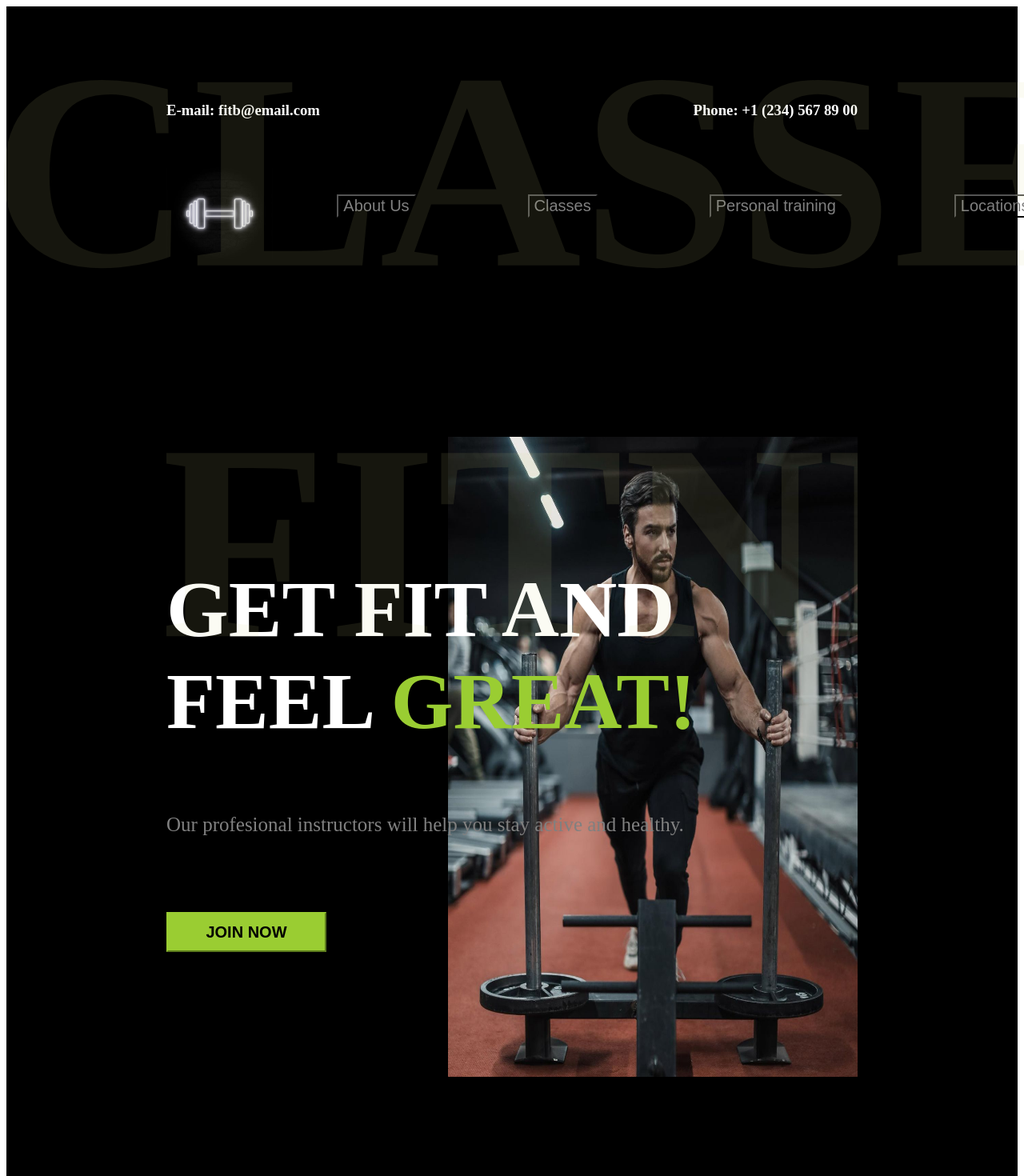
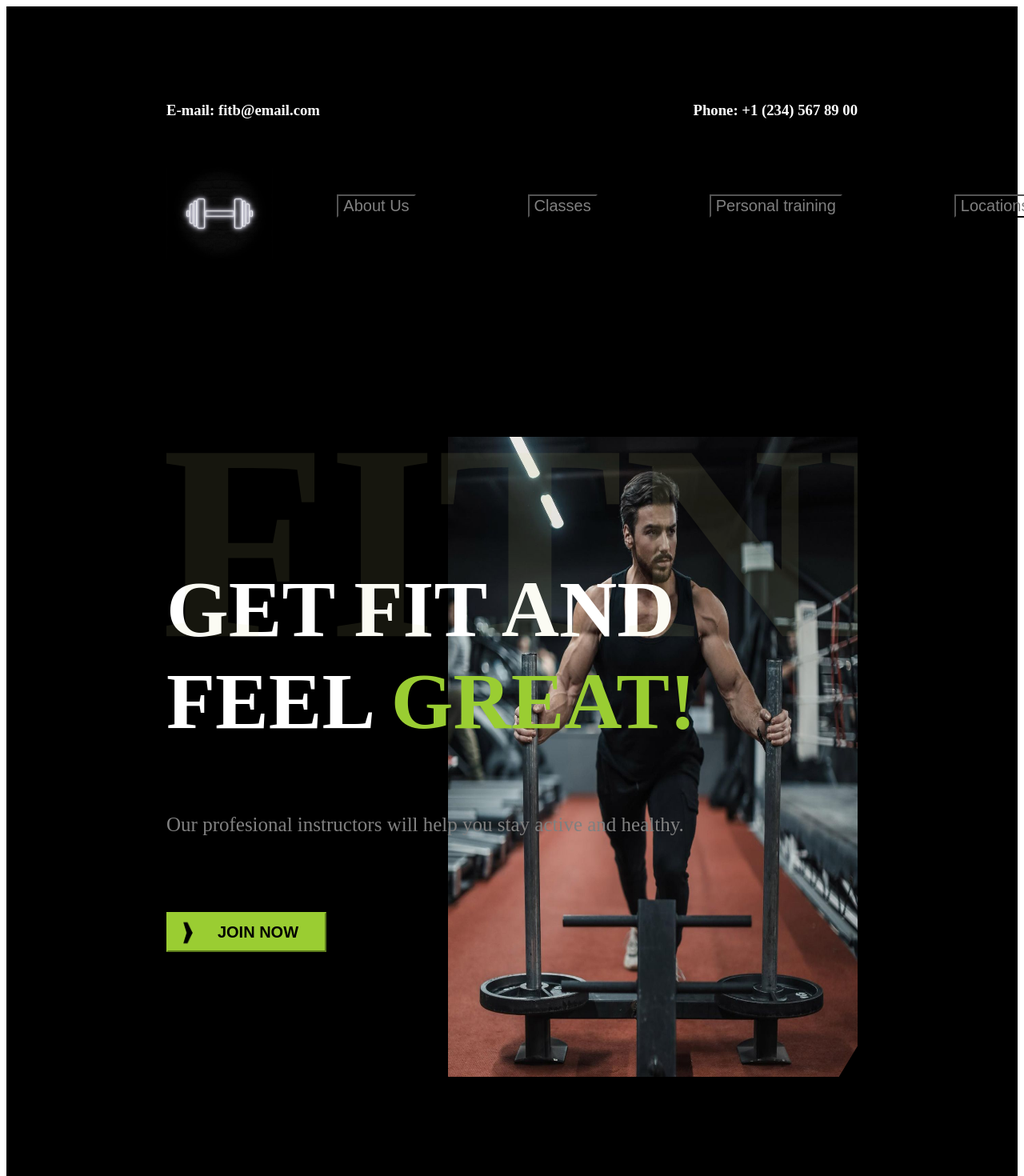
Before and after one commit to Orestvahila/GYM, a React (Create React App) app: page / in a window 1280 px wide. Shown: the top 1470 px of the page at 80% size. Built offline with nearby package versions, Linux system fonts and the light colour scheme.

Commit message:
fix footer

```diff
--- a/src/App.css
+++ b/src/App.css
@@ -44,12 +44,18 @@ li {
     color: white;
   }
 .yellowBtn {
-    width: 200px;
+    min-width: 200px;
+    padding-left: 35px;
+    width: auto;
     height: 50px;
     background-color: yellowgreen;
     border-color: yellowgreen;
     font-size: 20px;
     font-weight: bolder;
+    background-image: url(./components/img/backet.png) ;
+    background-size: 40px;
+    background-repeat: no-repeat;
+    background-position: 5px;
 }
 .yellowBtn:hover {
     background-color: rgb(227, 235, 235);
--- /dev/null
+++ b/src/components/main/classes.css
@@ -0,0 +1,3 @@
+h5 {
+
+}
--- /dev/null
+++ b/src/components/main/classes.js
@@ -0,0 +1,61 @@
+import React from "react";
+import More from "./more.js";
+import Img1 from "../img/img (1).jpg";
+import Img2 from "../img/img (2).jpg";
+import Img3 from "../img/img (1).png";
+import Img4 from "../img/img (2).png";
+import './classes.css';
+
+function Classes (){
+    return (
+<div className="classes">
+    <div className="ourClasses">
+        <h5 className="backgroundTwo">CLASSES</h5>
+        <h2>OUR CLASSES</h2>
+        <p>Whatever your fitness goals are, our dedicated
+            fitness instructors will help you achieve them.</p>
+    </div>
+    <div className="more">
+        <div>
+            <img src={Img1}></img>
+            <More name={'MAXFIT'}>
+                MaxFit is an extensive training
+                class that will help your body
+                work at maximum load from the
+                start to the end of your workout
+                to gain the best results faster.
+            </More>
+        </div>
+        <div>
+            <img src={Img2}></img>
+            <More name={'CAMPFIT'}>
+                Have fun while mixing your interval
+                training, body weight exercises, and
+                strength training!
+            </More>
+            </div>
+            <div>
+            <img src={Img3}></img>
+            <More name={'POWERFIT'}>
+                PowerFit is a high strength training
+                class which uses barbells/cardio to
+                get maximum results.
+            </More>
+        </div>
+        <div>
+            <img src={Img4}></img>
+            <More name={'SPINFIT'}>
+                The members of SpinFit use the stationary
+                bike which imitates the real world bicycle
+                obstacle course with the capacity to burn
+                more than 500 calories per class.
+            </More>
+        </div>
+    </div>
+    <div className="ourClasses">
+        <input className="yellowBtn" type={"button"} value={'ALL CLASSES'}></input>
+    </div>
+</div>
+)}
+
+export default Classes;
--- a/src/components/main/main.css
+++ b/src/components/main/main.css
@@ -13,19 +13,19 @@
     clip-path: polygon(
         0% 0%,
         100% 0%,
-        100% 92%,
-        97% 100%,
+        100% 88%,
+        92% 100%,
         0% 100%);
 }
 .main:after {
     content: "";
     position:absolute;
     right: 870px;
-    bottom: 1020px;
+    bottom: 1093px;
     width: 100px;
     height: 100px;
     transform:rotate(45deg);
-    background-color:rgb(6, 6, 6); /* to see where it is */
+    background-color:rgb(0, 0, 0); /* to see where it is */
   }
 
 .background {
@@ -40,6 +40,19 @@
     z-index: 2;
     border:100px;
     border-color: azure;
+}
+.backgroundTwo {
+        position: absolute;
+        margin: 3rem;
+        top: 1750px;
+        left: 350px;
+        bottom: 0;
+        color:rgba(210, 216, 142, 10%);
+        transform: translate(-60px, -5%);
+        font-size: 350px;
+        z-index: 2;
+        border:100px;
+        border-color: azure;
 }
 .ourClasses {
     display: flex;
@@ -63,9 +76,7 @@
     height: 450px;
     width: 350px;
 }
-.more button {
 
-}
 .smallPic {
     display: flex;
     justify-content: space-around;
--- a/src/components/main/main.js
+++ b/src/components/main/main.js
@@ -1,10 +1,6 @@
 import React from "react";
 import './main.css';
-import More from "./more.js";
-import Img1 from "../img/img (1).jpg";
-import Img2 from "../img/img (2).jpg";
-import Img3 from "../img/img (1).png";
-import Img4 from "../img/img (2).png";
+import Classes from "./classes";
 import PersonalTraining from "./personalTraining";
 import GroupTraining from "./groupTraining";
 import SmallPic1 from "../img/004-diet food.svg";
@@ -24,52 +20,7 @@ function Main (){
                 <p>Our profesional instructors will help you stay active and healthy.</p>
                 <input className="yellowBtn" type={"button"} value={'JOIN NOW'}></input>
             </div>
-            <div className="ourClasses">
-                <h5 className="background">CLASSES</h5>
-                <h2>OUR CLASSES</h2>
-                <p>Whatever your fitness goals are, our dedicated
-                    fitness instructors will help you achieve them.</p>
-            </div>
-            <div className="more">
-                <div>
-                <img src={Img1}></img>
-                <More name={'MAXFIT'}>
-                    MaxFit is an extensive training
-                    class that will help your body
-                    work at maximum load from the
-                    start to the end of your workout
-                    to gain the best results faster.
-                </More>
-                </div>
-                <div>
-                <img src={Img2}></img>
-                <More name={'CAMPFIT'}>
-                    Have fun while mixing your interval
-                    training, body weight exercises, and
-                    strength training!
-                </More>
-                </div>
-                <div>
-                <img src={Img3}></img>
-                <More name={'POWERFIT'}>
-                    PowerFit is a high strength training
-                    class which uses barbells/cardio to
-                    get maximum results.
-                </More>
-                </div>
-                <div>
-                <img src={Img4}></img>
-                <More name={'SPINFIT'}>
-                    The members of SpinFit use the stationary
-                    bike which imitates the real world bicycle
-                    obstacle course with the capacity to burn
-                    more than 500 calories per class.
-                </More>
-                </div>
-            </div>
-            <div className="ourClasses">
-                <input className="yellowBtn" type={"button"} value={'ALL CLASSES'}></input>
-            </div>
+            <Classes/>
             <PersonalTraining />
             <div className="smallPic">
                 <div>
--- a/src/components/main/personalTraining.css
+++ b/src/components/main/personalTraining.css
@@ -8,22 +8,22 @@
     content: "";
     position:absolute;
     right: 1970px;
-    bottom: -1730px;
+    bottom: -1980px;
     width: 100px;
     height: 100px;
     transform:rotate(45deg);
-    background-color:rgb(6,6,6); /* to see where it is */
+    background-color:rgb(0, 0, 0); /* to see where it is */
     z-index: 2;
   }
 .personalTraining:after {
     content: "";
     position:absolute;
     right: 1050px;
-    bottom: -2800px;
+    bottom: -3050px;
     width: 100px;
     height: 100px;
     transform:rotate(45deg);
-    background-color:rgb(6, 6, 6); /* to see where it is */
+    background-color:rgb(0, 0, 0); /* to see where it is */
     z-index: 2;
   }
 .personalTraining img {
```
Also changed, not shown: src/components/img/backet.jpg (added), src/components/img/backet.png (added).
